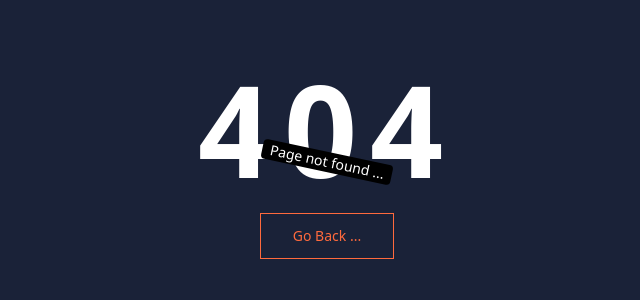
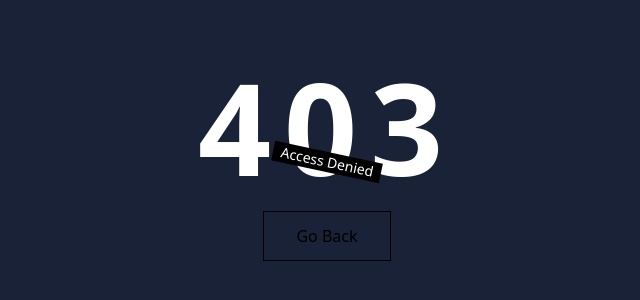
Before and after one commit to jeet-hore05/lms, a React (Vite) app in the folder client/: page /denied in a window 1280 px wide. Before the commit this address had no page. Shown: the part 238-538 px from the top of the page, without its empty margins (313-953 px from the left). Built offline with nearby package versions, Linux system fonts and the light colour scheme.

Commit message:
Added denied page

```diff
--- a/client/src/App.jsx
+++ b/client/src/App.jsx
@@ -10,6 +10,7 @@
 import Login from './Pages/Login.jsx';
 import CourseList from './Pages/Course/CourseList.jsx';
 import Contact from './Pages/Contact.jsx';
+import Denied from './Pages/Denied.jsx';
 
 function App() {
 
@@ -23,6 +24,7 @@
           <Route path="/login" element={<Login/>}></Route>
           <Route path="/courses" element={<CourseList/>}></Route>
           <Route path="/contact" element={<Contact/>}></Route>
+          <Route path="/denied" element={<Denied/>}></Route>
 
           <Route path='*' element={<NotFound/>} ></Route>
       </Routes>
--- /dev/null
+++ b/client/src/Pages/Denied.jsx
@@ -0,0 +1,25 @@
+import { useNavigate } from "react-router-dom";
+
+
+function Denied(){
+    const navigate = useNavigate();
+
+    return(
+        <main className="h-screen w-full flex flex-col justify-center items-center bg-[#1A2238]">
+            <h1 className="text-9xl font-extrabold text-white tracking-widest">
+                403
+            </h1>
+
+            <div className="bg-black text-white px-2 text-sm round rotate-12 absolute">
+                Access Denied
+            </div>
+            <button onClick={()=> navigate(-1)} className="mt-5">
+                <span className="relative block px-8 py-3 bg-[#1A2238] border border-current">
+                    Go Back
+                </span>
+            </button>
+        </main>
+    );
+}
+
+export default Denied;
```
